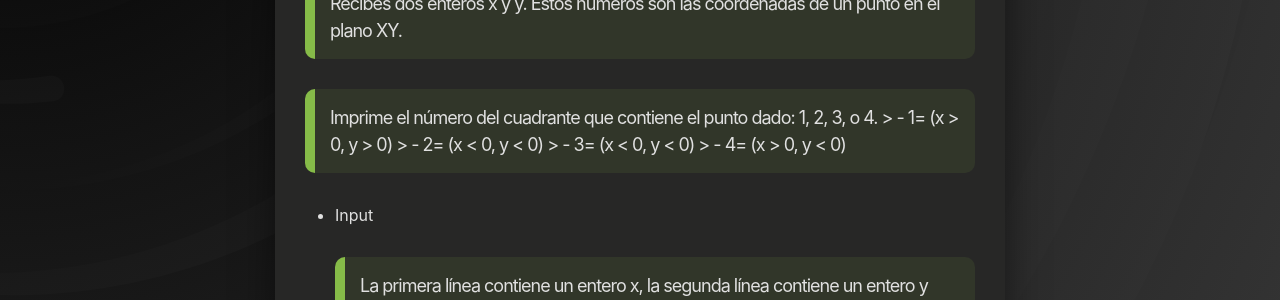
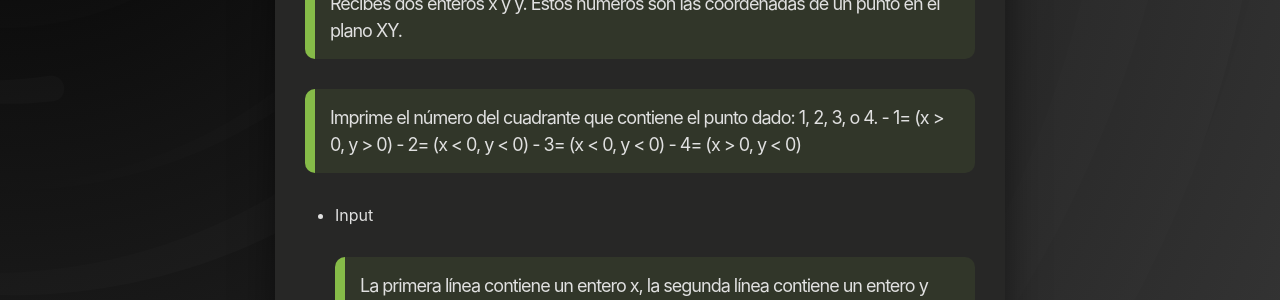
Before and after one commit to Tresillo2017/IOE2, a Jekyll site: the page built from _posts/2021-02-12-Ejercicios numero 2.md, in a window 1280 px wide and 900 px high. Shown: the part 292-592 px from the top of the window. Built offline with Jekyll 4.4.1, drawn with Linux system fonts in a browser that asks for light colours; a script that is not in the unit is left out.

```diff
--- a/_posts/2021-02-12-Ejercicios numero 2.md
+++ b/_posts/2021-02-12-Ejercicios numero 2.md
@@ -7,10 +7,10 @@ Problema
 > Recibes dos enteros x y y. Estos números son las coordenadas de un punto en el plano XY.
 
 > Imprime el número del cuadrante que contiene el punto dado: 1, 2, 3, o 4.
-    > - 1= (x > 0, y > 0)
-    > - 2= (x < 0, y < 0)
-    > - 3= (x < 0, y < 0)
-    > - 4= (x > 0, y < 0)
+    - 1= (x > 0, y > 0)
+    - 2= (x < 0, y < 0)
+    - 3= (x < 0, y < 0)
+    - 4= (x > 0, y < 0)
 
 - Input
 > La primera línea contiene un entero x, la segunda línea contiene un entero y (−1000≤x,y≤1000,x≠0,y≠0).
```
